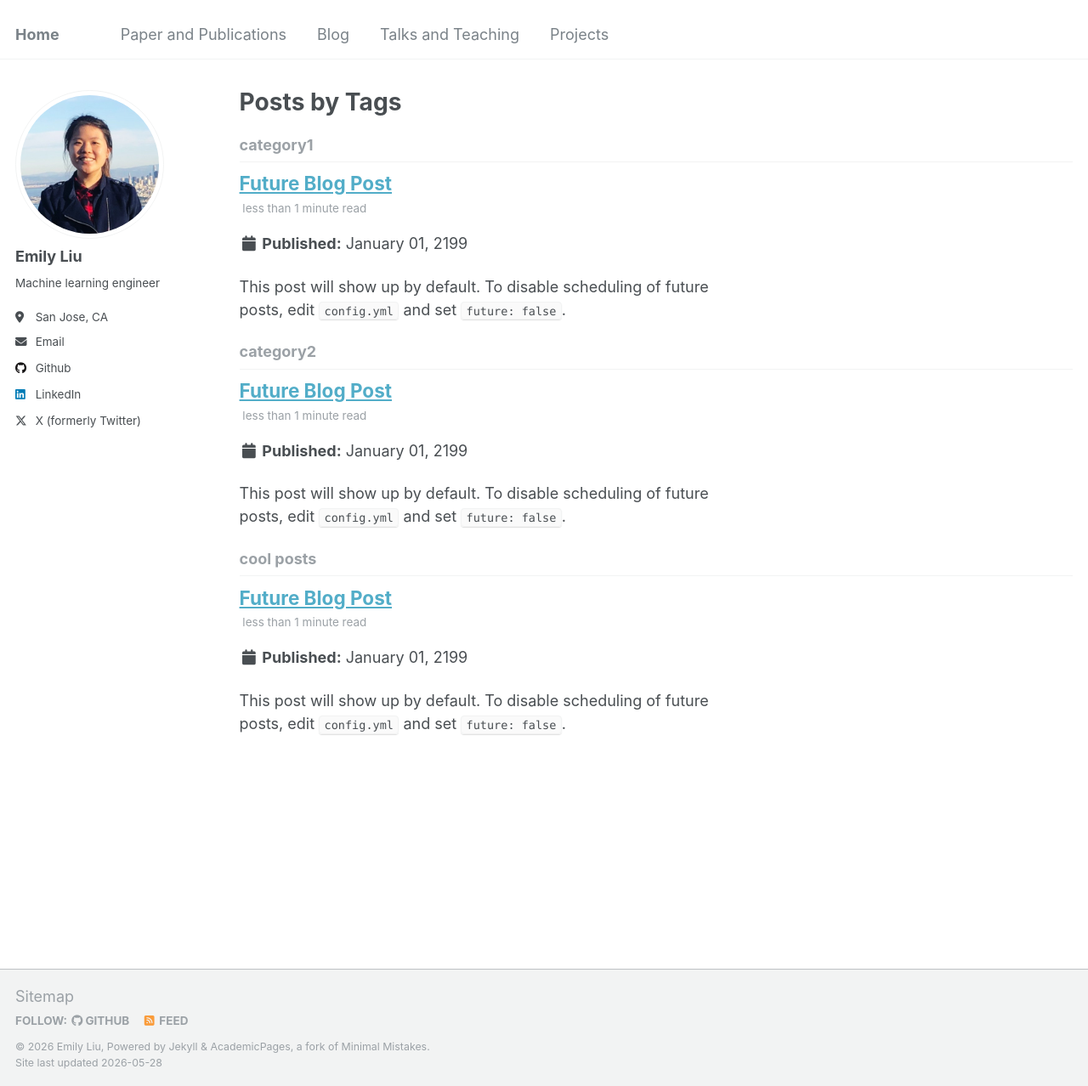
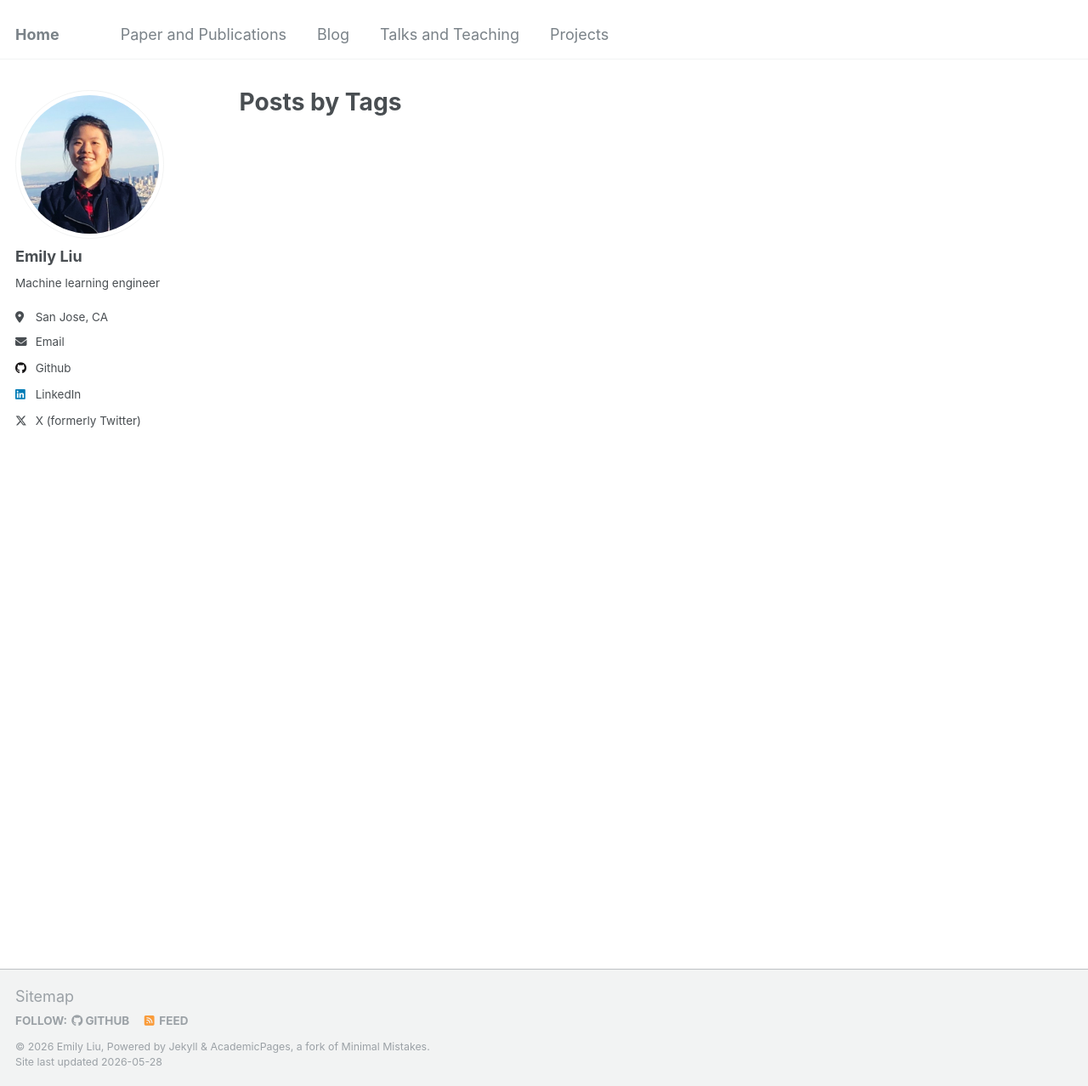
Before and after one commit to emilyzfliu/emilyzfliu.github.io, a Jekyll site: the page built from _pages/tag-archive.html, in a window 1280 px wide and 1278 px high. Shown: the whole window at 85% size. Built offline with Jekyll 4.4.1, drawn with Linux system fonts in a browser that asks for light colours.

Commit message:
more fix

```diff
--- a/_posts/2199-01-01-future-post.md
+++ /dev/null
@@ -1,11 +0,0 @@
----
-title: 'Future Blog Post'
-date: 2199-01-01
-permalink: /posts/2012/08/blog-post-4/
-tags:
-  - cool posts
-  - category1
-  - category2
----
-
-This post will show up by default. To disable scheduling of future posts, edit `config.yml` and set `future: false`.
```
Also changed, not shown: _posts/2026-05-27-blog-post-1.md (+4 -1 lines).
